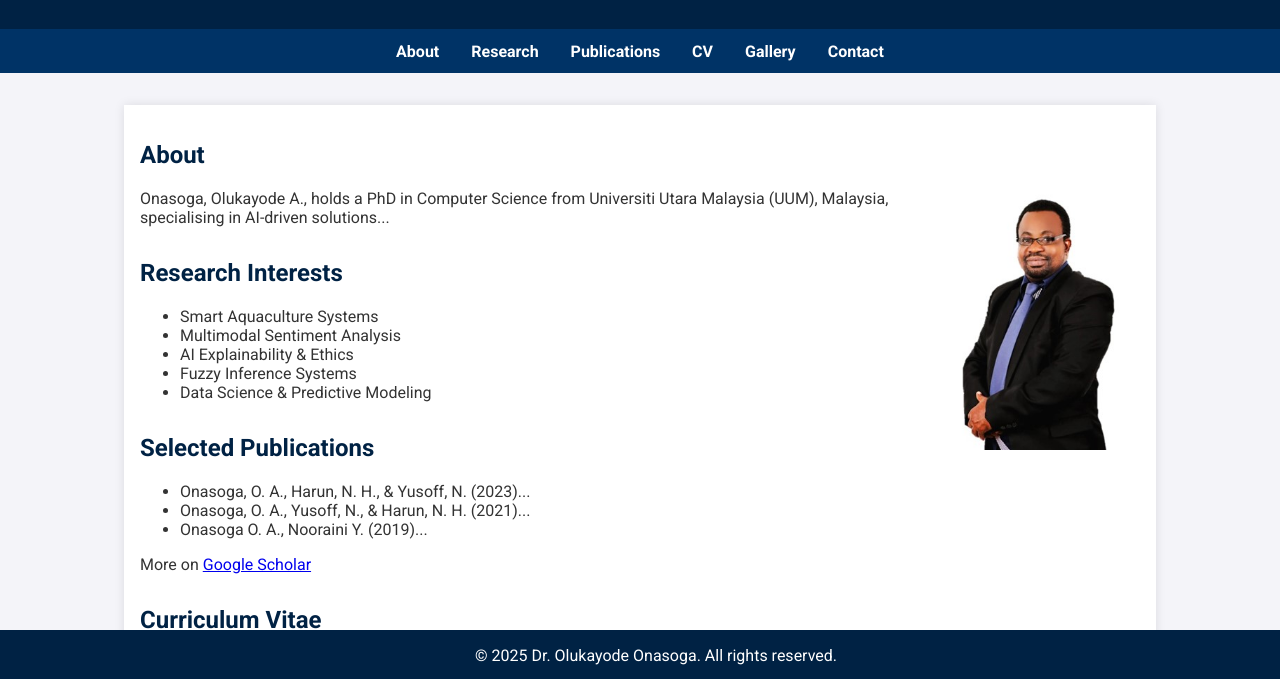
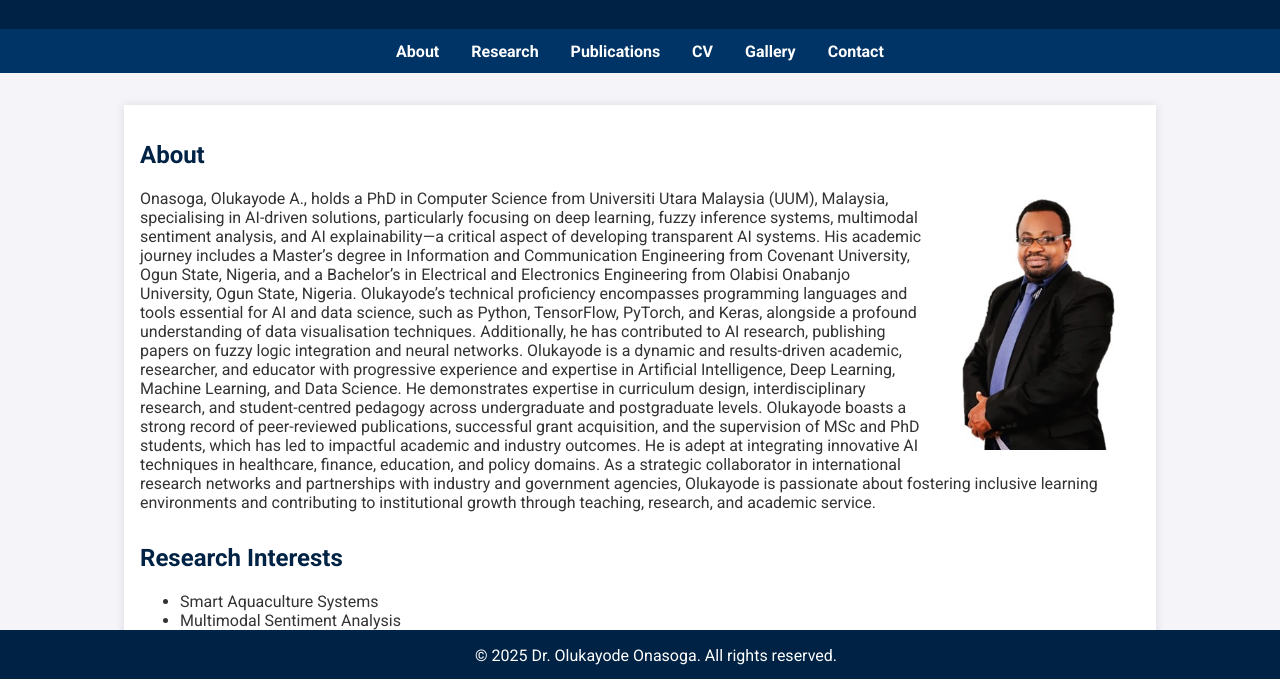
Before and after one commit to oaonasoga/dr-onasoga-site, a plain HTML site: page index.html in a window 1280 px wide. Shown: the part 119-798 px from the top of the page. Drawn offline with Linux system fonts and the light colour scheme.

Commit message:
Update index.html

```diff
--- a/index.html
+++ b/index.html
@@ -92,7 +92,10 @@
         <section id="about">
             <h2>About</h2>
             <img src="kay2.jpg" alt="Dr. Olukayode Onasoga" class="profile">
-            <p>Onasoga, Olukayode A., holds a PhD in Computer Science from Universiti Utara Malaysia (UUM), Malaysia, specialising in AI-driven solutions...</p>
+            <p>Onasoga, Olukayode A., holds a PhD in Computer Science from Universiti Utara Malaysia (UUM), Malaysia, specialising in AI-driven solutions, particularly focusing on deep learning, fuzzy inference systems, multimodal sentiment analysis, and AI explainability—a critical aspect of developing transparent AI systems. His academic journey includes a Master’s degree in Information and Communication Engineering from Covenant University, Ogun State, Nigeria, and a Bachelor’s in Electrical and Electronics Engineering from Olabisi Onabanjo University, Ogun State, Nigeria. Olukayode’s technical proficiency encompasses programming languages and tools essential for AI and data science, such as Python, TensorFlow, PyTorch, and Keras, alongside a profound understanding of data visualisation techniques. Additionally, he has contributed to AI research, publishing papers on fuzzy logic integration and neural networks.
+
+Olukayode is a dynamic and results-driven academic, researcher, and educator with progressive experience and expertise in Artificial Intelligence, Deep Learning, Machine Learning, and Data Science. He demonstrates expertise in curriculum design, interdisciplinary research, and student-centred pedagogy across undergraduate and postgraduate levels. Olukayode boasts a strong record of peer-reviewed publications, successful grant acquisition, and the supervision of MSc and PhD students, which has led to impactful academic and industry outcomes. He is adept at integrating innovative AI techniques in healthcare, finance, education, and policy domains. As a strategic collaborator in international research networks and partnerships with industry and government agencies, Olukayode is passionate about fostering inclusive learning environments and contributing to institutional growth through teaching, research, and academic service.
+</p>
         </section>
         <section id="research">
             <h2>Research Interests</h2>
```
